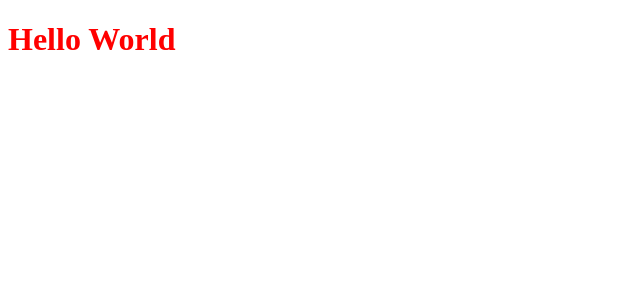
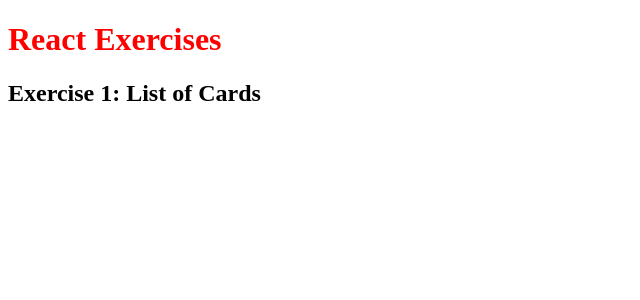
Before and after one commit to austinbhan/my-react-playground, a React app: page / in a window 1280 px wide. Shown: the top 300 px of the page, without its empty margins (0-640 px from the left). Built offline with nearby package versions, Linux system fonts and the light colour scheme.

Commit message:
Card files created

```diff
--- a/src/App.scss
+++ b/src/App.scss
@@ -1,5 +1,4 @@
 .App {
-
     .header {
         color: red;
     }
--- a/src/app.jsx
+++ b/src/app.jsx
@@ -7,7 +7,8 @@ export default function App() {
   return(
     <Router>
       <div className={styles.App}>
-        <h1 className={styles.header}>Hello World</h1>
+        <h1 className={styles.header}>React Exercises</h1>
+        <h2>Exercise 1: List of Cards</h2>
       </div>
     </Router>
   );
```
Also changed, not shown: src/Cards/Card.jsx (added), src/Cards/CardData.jsx (added), src/Cards/CardList.jsx (added).
